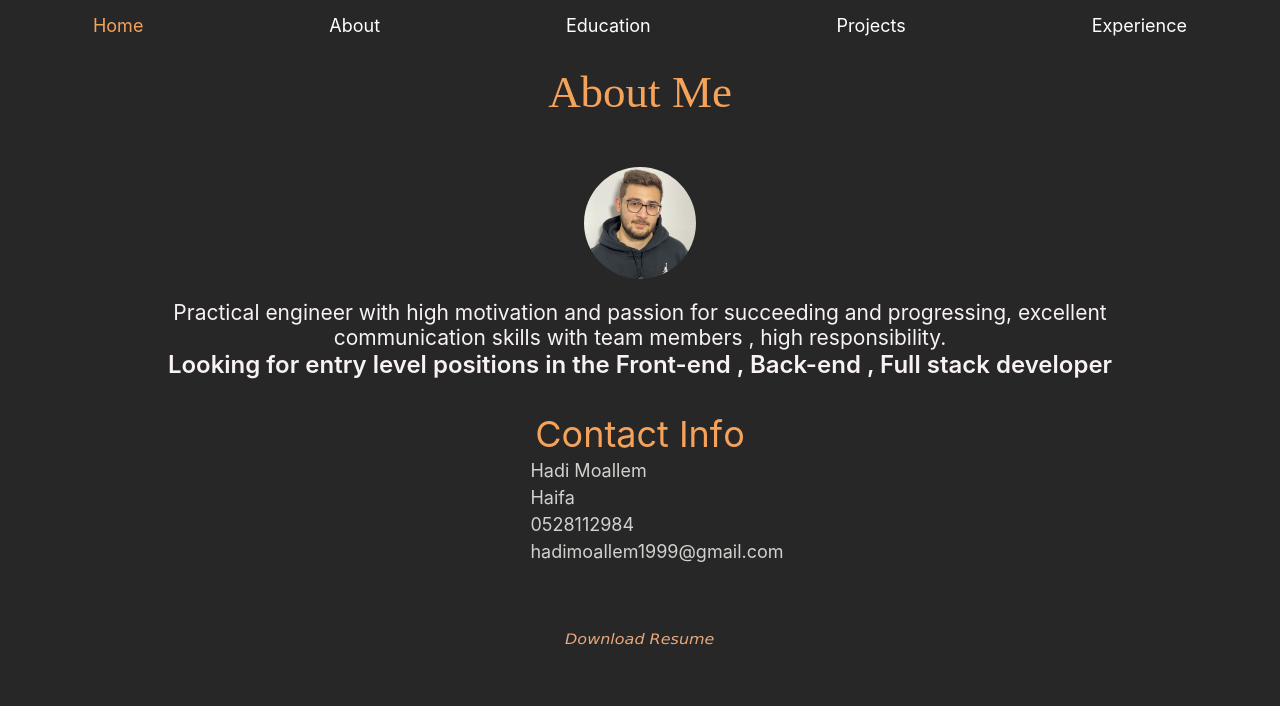
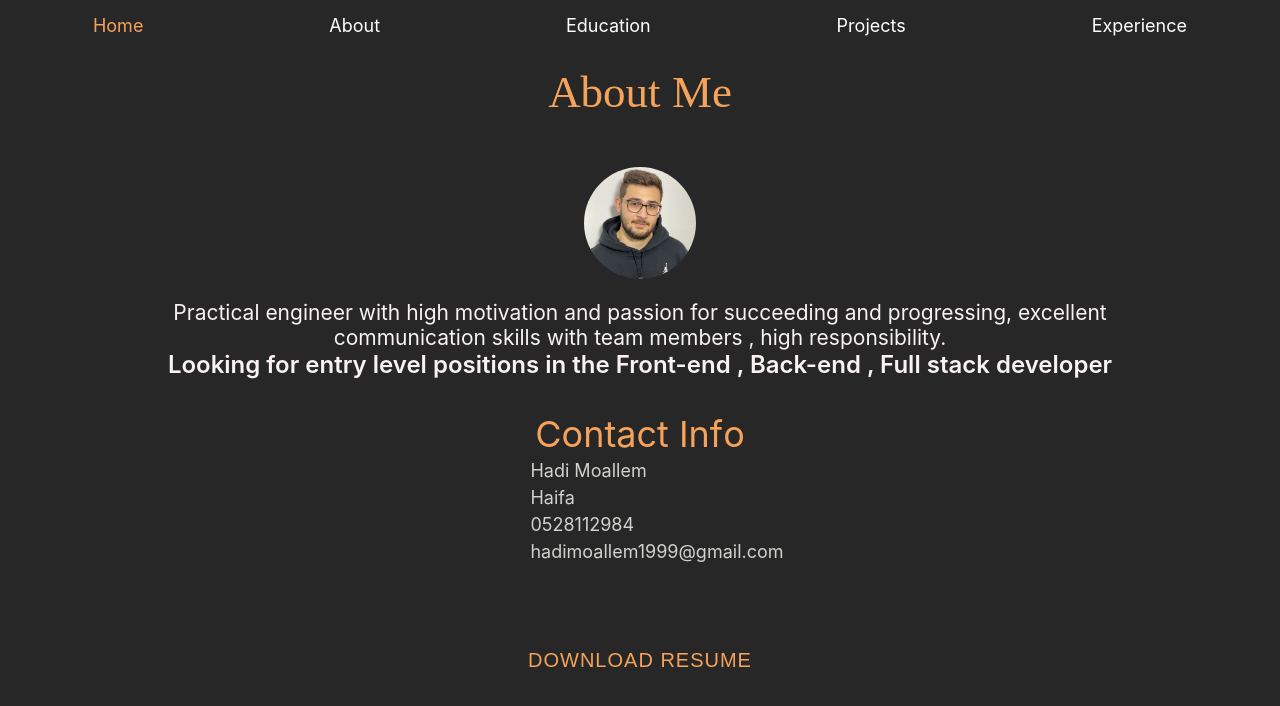
Before and after one commit to hadi1616/myResume, a React (Create React App) app in the folder my_resume/: page /about in a window 1280 px wide. Shown: the top 706 px of the page. Built offline with nearby package versions, Linux system fonts and the light colour scheme.

Commit message:
download cv button changed

```diff
--- a/my_resume/src/components/About/About.css
+++ b/my_resume/src/components/About/About.css
@@ -17,12 +17,6 @@
     flex-direction: column;
     margin: 0 auto;
     font-size: large;
-    /* height: max-content; */
-
-    /* -webkit-background-size: cover;
-    -moz-background-size: cover;
-    -moz-background-size: cover;
-    background-size: cover; */
 }
 
 
@@ -91,65 +85,6 @@
 }
 
 
-.downloadButton {
-
-    font-family: 'Lucida Sans', 'Lucida Sans Regular', 'Lucida Grande', 'Lucida Sans Unicode', Geneva, Verdana, sans-serif;
-    transition: transform 0.8s;
-    background-color: #272727;
-    border-style: none;
-    text-decoration: none;
-    margin: 0 auto;
-    /* width: 120px;
-    height: 120px; */
-    animation: bounce 1s ease infinite;
-}
-
-@keyframes bounce {
-    0% {
-        transform: scale(1, 1) translateY(0);
-    }
-
-    10% {
-        transform: scale(1, .9) translateY(0);
-    }
-
-    30% {
-        transform: scale(.9, 1) translateY(-18px);
-    }
-
-    50% {
-        transform: scale(1, .9) translateY(0);
-    }
-
-    58% {
-        transform: scale(1, 1) translateY(-2px);
-    }
-
-    65% {
-        transform: scale(1, 1) translateY(0);
-    }
-
-    100% {
-        transform: scale(1, 1) translateY(0);
-    }
-}
-
-
-.downloadButton:hover {
-    cursor: pointer;
-    transform: scale(1.1);
-    animation: bounce 0s ease infinite;
-}
-
-.downloadCVButton {
-    color: #E8A87C;
-    font-size: 16px;
-    font-style: oblique;
-    /* display: grid; */
-    /* padding: -9px 2px 18px 2px; */
-}
-
-
 @media screen and (max-width: 800px) {
 
     .aboutmeH1 {
@@ -184,22 +119,63 @@
         padding: 5px 18px 0 0;
         margin: 5px 0 1px 0;
     }
-
-    .downloadButton {
-        /* width: 73px;
-        height: 73px; */
-        margin-bottom: -8px;
-    }
+}
 
 
-    .downloadButton:hover {
-        cursor: pointer;
-        transform: none;
-    }
 
-    .downloadCVButton {
-        font-size: 13px;
-        margin:0 auto;
-        display: grid;
-    }
-}
+
+.downloadButton{
+    justify-content:center;
+    align-items:center;
+    display:flex;
+    height:fit-content;
+    background-color: inherit;
+    border: none;
+  }
+  .downloadCVButton{
+    padding: 19px 0 19px 0;
+    border:none;
+    font-size:20px;
+    height:fit-content;
+    width:300px;
+    text-transform:uppercase;
+    letter-spacing:1px;
+    background-color:inherit;
+    position:relative;
+    overflow:hidden;
+    color: var(--h1Colors);
+  }
+  .downloadCVButton:before{
+    content:'';
+    position:absolute;
+    top:0;
+    left:-100%;
+    width:100%;
+    height:3px;
+    background-color:rgb(138, 138, 138);
+    transition:all 1s;
+    border-radius: 35px;
+  }
+  .downloadCVButton:after{
+    content:'';
+    position:absolute;
+    bottom:0;
+    right:-100%;
+    width:100%;
+    height:3px;
+    background-color:rgb(138, 138, 138);
+    transition:all 1s;
+  }
+  .downloadCVButton:hover:before {
+    left:0;
+  }
+  .downloadCVButton:hover:after{
+    right:0;
+  }
+
+  .downloadCVButton:hover{
+    top:0;
+  }
+  .downloadCVButton:hover {
+    bottom:0;
+  }
```
